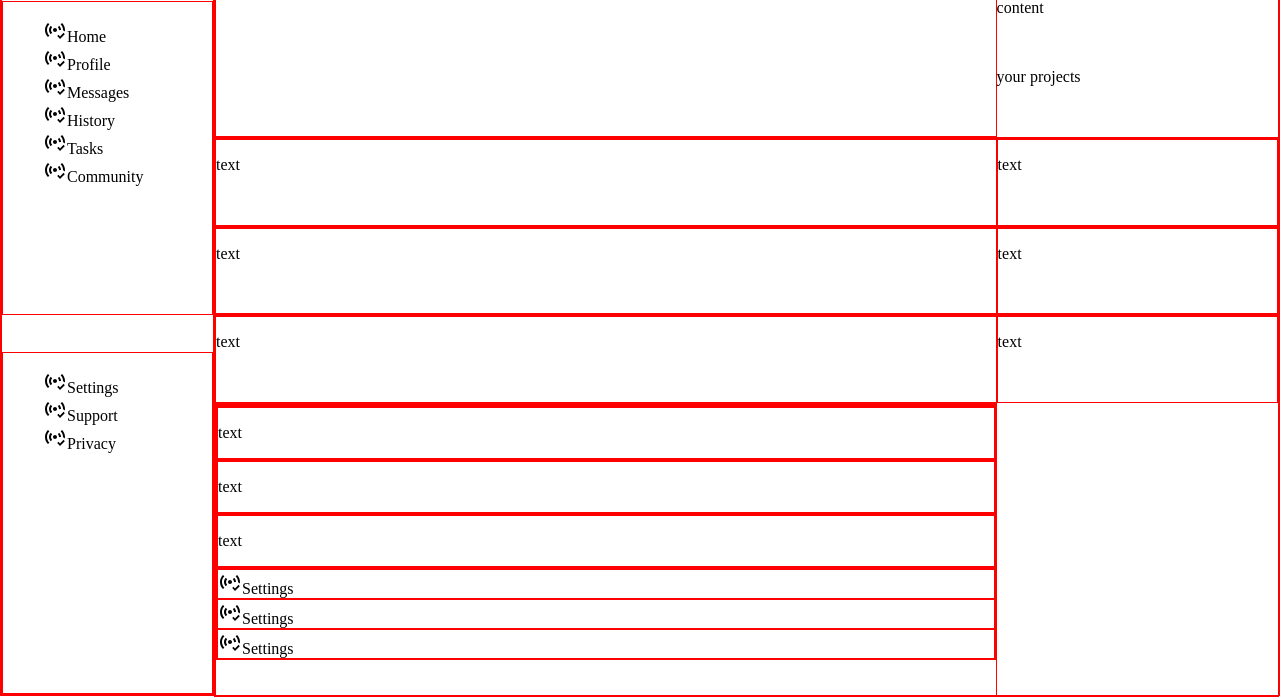
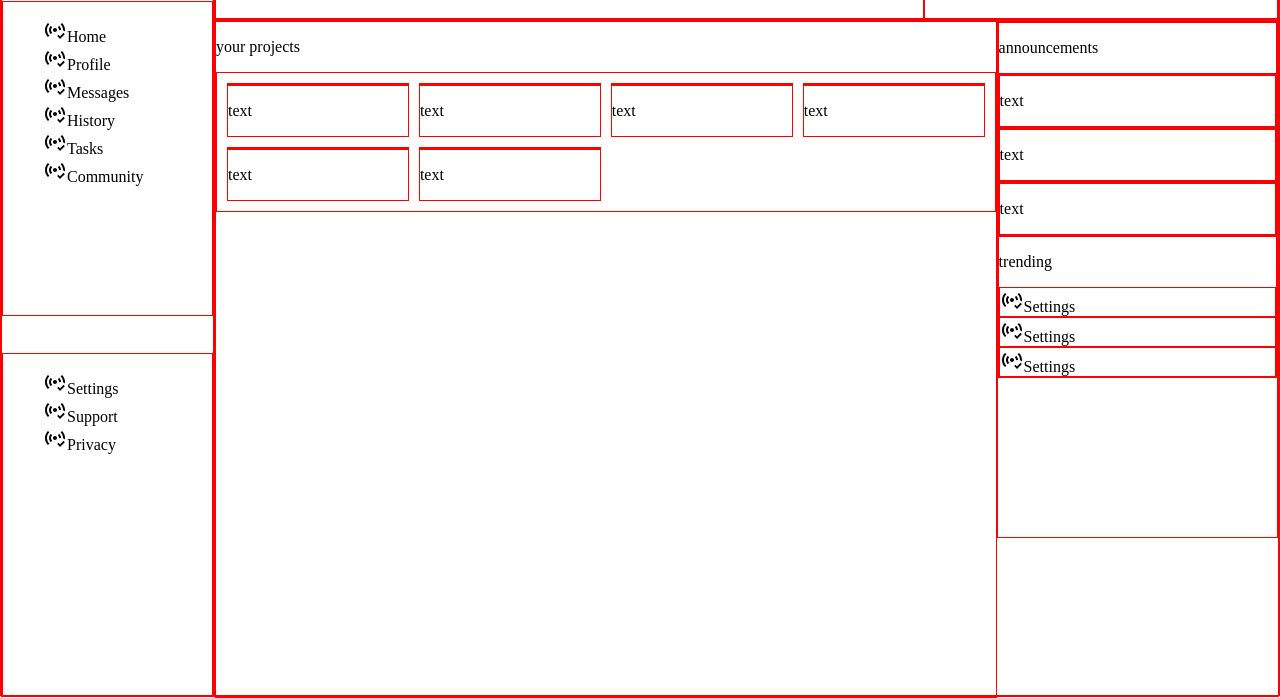
Before and after one commit to GuilhermeZardo1/odin-admin-dashboard, a plain HTML site: page index.html in a window 1280 px wide. Shown: the part 106-804 px from the top of the page. Drawn offline with Linux system fonts and the light colour scheme.

Commit message:
estrutura do html + tiles que se autoajustam

```diff
--- a/index.html
+++ b/index.html
@@ -55,9 +55,10 @@
         </div>
     </div>
 
-    <div class="content">content
-        <div class="main-content"></div>
+    <div class="content">
+        <div class="main-content">
           <p>your projects</p>
+          <div class="project-tiles">
           <div class="project-1">
             <div class="project-title"></div>
             <p>text</p>
@@ -82,10 +83,13 @@
             <div class="project-title"></div>
             <p>text</p>
           </div>
+        </div>
+        </div>
 
 
         <div class="side-content">
             <div class="announcements">
+                <p>announcements</p>
                 <div class="announcement-1">
                     <div class="announcement-title"></div>
                     <p>text</p>
@@ -100,6 +104,7 @@
                 </div>
             </div>
             <div class="trending">
+                <p>trending</p>
                 <div class="trending-1">
                     <li><img class="menu-icon" src="./img/access-point-check.svg">Settings</li>
                 </div>
--- a/style.css
+++ b/style.css
@@ -25,6 +25,7 @@ div {
     grid-row: 1/13;
     display:grid;
     grid-template-rows: repeat(12, auto);
+    height: 100%;
 }
 
 .right-side{
@@ -37,15 +38,10 @@ div {
     grid-row: 1/3;
     display: grid;
     grid-template-columns: 2fr 1fr;
-
-
 }
-
 
 .first-menu{
     grid-row:3/6;
-
-
 }
 
 .second-menu{
@@ -54,6 +50,18 @@ div {
 
 .main-content{
     grid-row: 1/3;
+    height: 100%;
+
+}
+
+.project-tiles{
+    display: grid;
+    grid-template-columns: repeat(auto-fit, minmax(150px, 1fr));
+
+    gap:10px;
+    padding: 10px;
+
+
 }
 
 .menu-icon{
```
